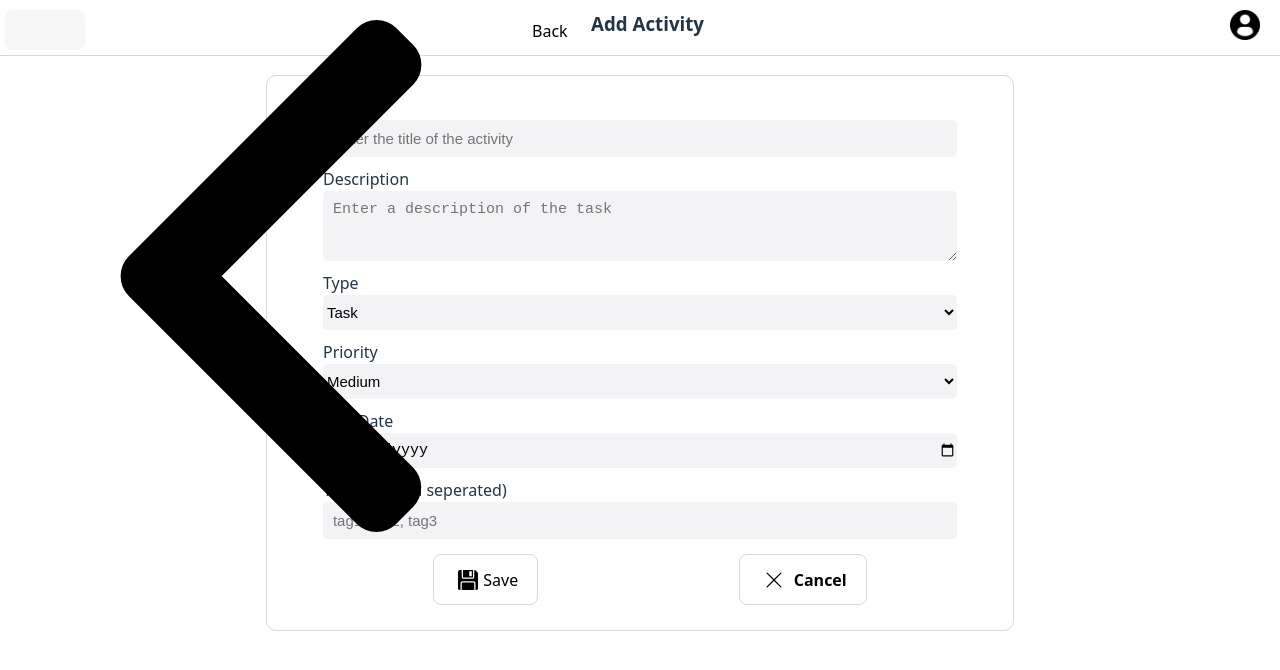
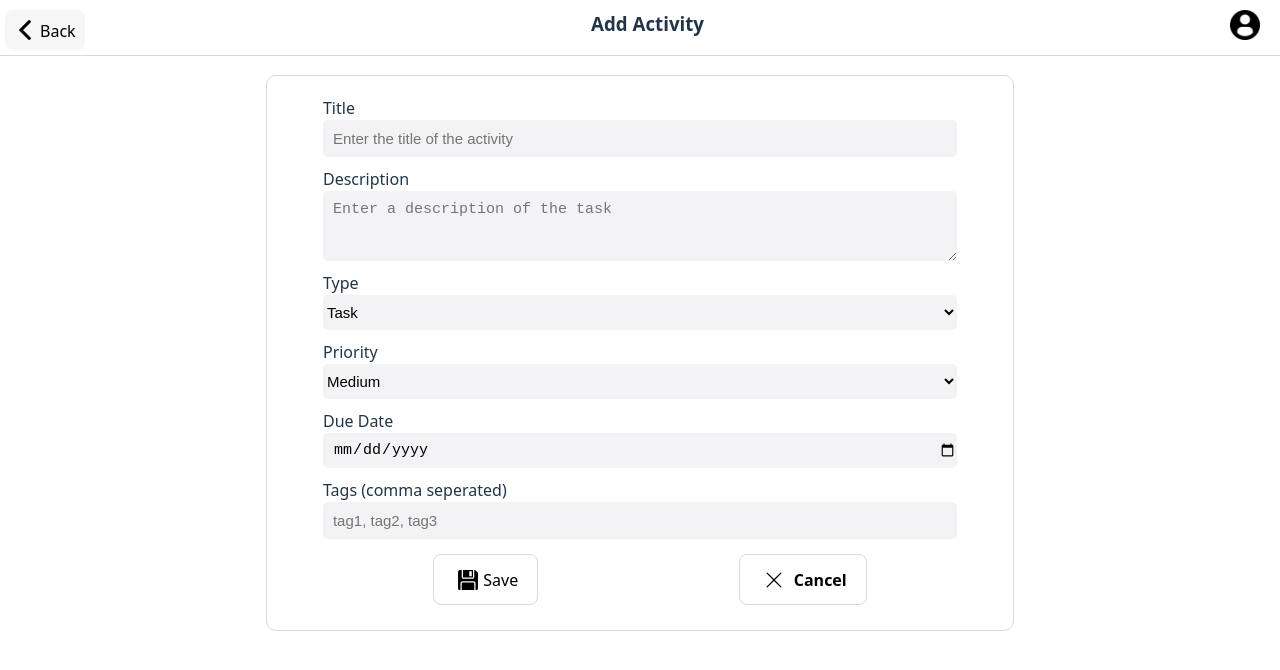
Before and after one commit to Calebnzm/ai-assistant, a React (Vite) app in the folder client/: page /addActivity in a window 1280 px wide. Shown: the top 670 px of the page. Built offline with nearby package versions, Linux system fonts and the light colour scheme.

Commit message:
Fix: Logo size Issues on small devices

```diff
--- a/client/src/pages/styles.css
+++ b/client/src/pages/styles.css
@@ -505,6 +505,11 @@
 .back-button h4 {
     margin: 0;
     font-weight: 500;
+}
+
+.back-button img {
+    height: 20px;
+    width: 20px;
 }
 
 .logout-button {
```
